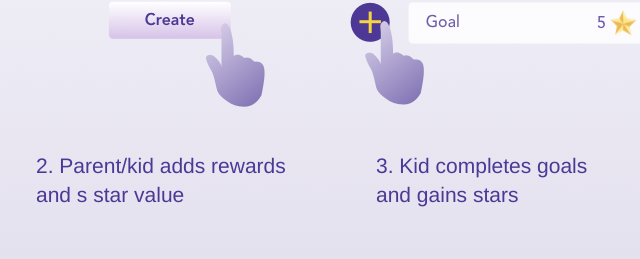
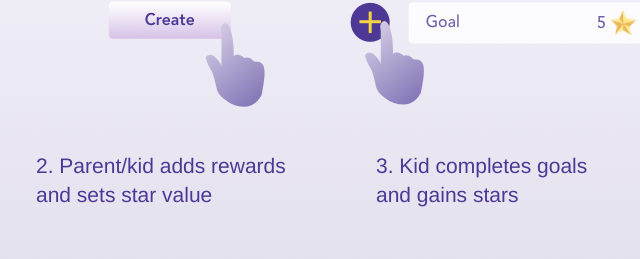
Before and after one commit to starquest-hub/starquest-hub.github.io, a plain HTML site: page index.html in a window 1280 px wide. Shown: the part 1810-2069 px from the top of the page, 368-1008 px from the left. Drawn offline with Linux system fonts and the light colour scheme.

Commit message:
Update index.html

```diff
--- a/index.html
+++ b/index.html
@@ -52,7 +52,7 @@
                1. Parent/kid adds goals and sets star value
             </div>
             <div class="a2parentkidaddsr">
-               2. Parent/kid adds rewards and s star value
+               2. Parent/kid adds rewards and sets star value
             </div>
             <div class="a3kidcompletesgoa">
                3. Kid completes goals and gains stars
```
